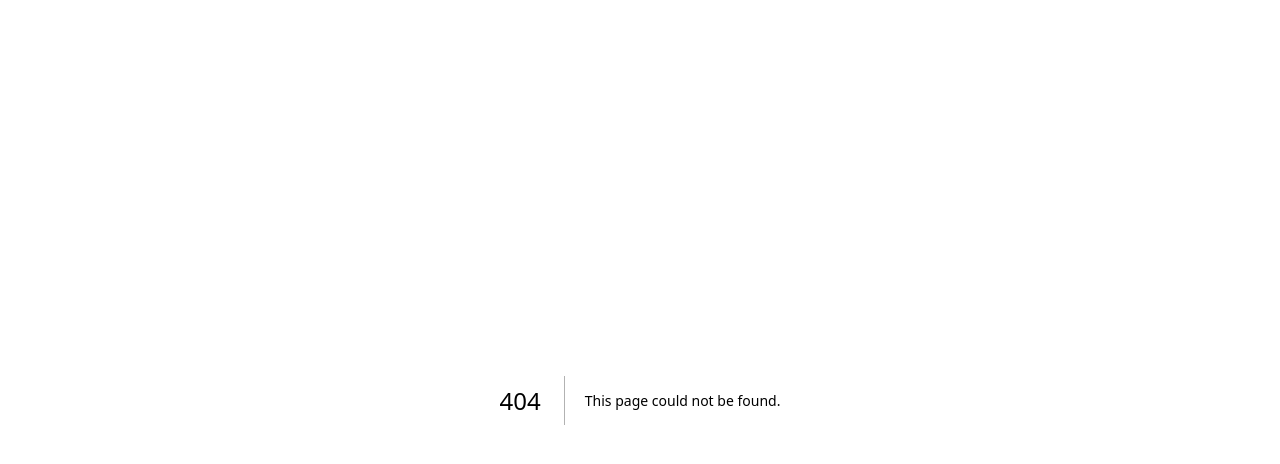
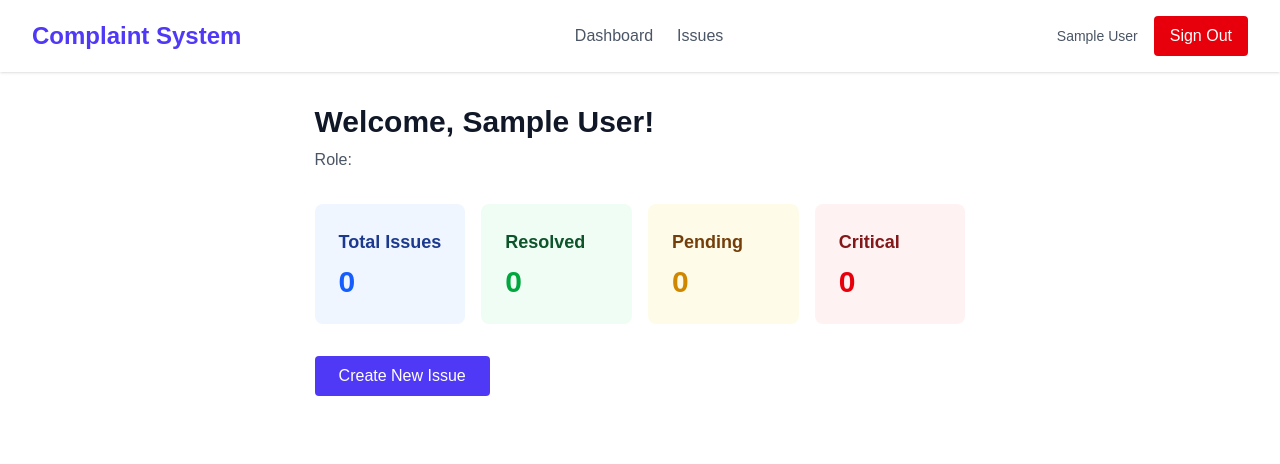
Before and after one commit to Unique-45/Complaint_Management_System, a Next.js app: page /dashboard in a window 1280 px wide. Before the commit this address had no page. Shown: the top 464 px of the page. Built offline with nearby package versions, Linux system fonts and the light colour scheme; no server answers; sample sign-in values are in the browser's storage.

Commit message:
feat(ui): Create dashboard page with overview cards

```diff
--- /dev/null
+++ b/app/dashboard/page.tsx
@@ -0,0 +1,51 @@
+import { getServerSession } from 'next-auth';
+import { authOptions } from '@/app/api/auth/[...nextauth]/route';
+import { redirect } from 'next/navigation';
+import Header from '@/components/Header';
+
+export default async function DashboardPage() {
+  const session = await getServerSession(authOptions);
+
+  if (!session) {
+    redirect('/login');
+  }
+
+  return (
+    <>
+      <Header />
+      <div className="max-w-7xl mx-auto px-4 sm:px-6 lg:px-8 py-8">
+        <div className="mb-8">
+          <h1 className="text-3xl font-bold text-gray-900">
+            Welcome, {session.user?.name}!
+          </h1>
+          <p className="mt-2 text-gray-600">
+            Role: <span className="font-semibold">{session.user?.role}</span>
+          </p>
+        </div>
+
+        <div className="grid grid-cols-1 md:grid-cols-4 gap-4 mb-8">
+          <div className="bg-blue-50 p-6 rounded-lg">
+            <h3 className="text-lg font-semibold text-blue-900">Total Issues</h3>
+            <p className="text-3xl font-bold text-blue-600 mt-2">0</p>
+          </div>
+          <div className="bg-green-50 p-6 rounded-lg">
+            <h3 className="text-lg font-semibold text-green-900">Resolved</h3>
+            <p className="text-3xl font-bold text-green-600 mt-2">0</p>
+          </div>
+          <div className="bg-yellow-50 p-6 rounded-lg">
+            <h3 className="text-lg font-semibold text-yellow-900">Pending</h3>
+            <p className="text-3xl font-bold text-yellow-600 mt-2">0</p>
+          </div>
+          <div className="bg-red-50 p-6 rounded-lg">
+            <h3 className="text-lg font-semibold text-red-900">Critical</h3>
+            <p className="text-3xl font-bold text-red-600 mt-2">0</p>
+          </div>
+        </div>
+
+        <button className="bg-indigo-600 text-white px-6 py-2 rounded hover:bg-indigo-700">
+          Create New Issue
+        </button>
+      </div>
+    </>
+  );
+}
```
